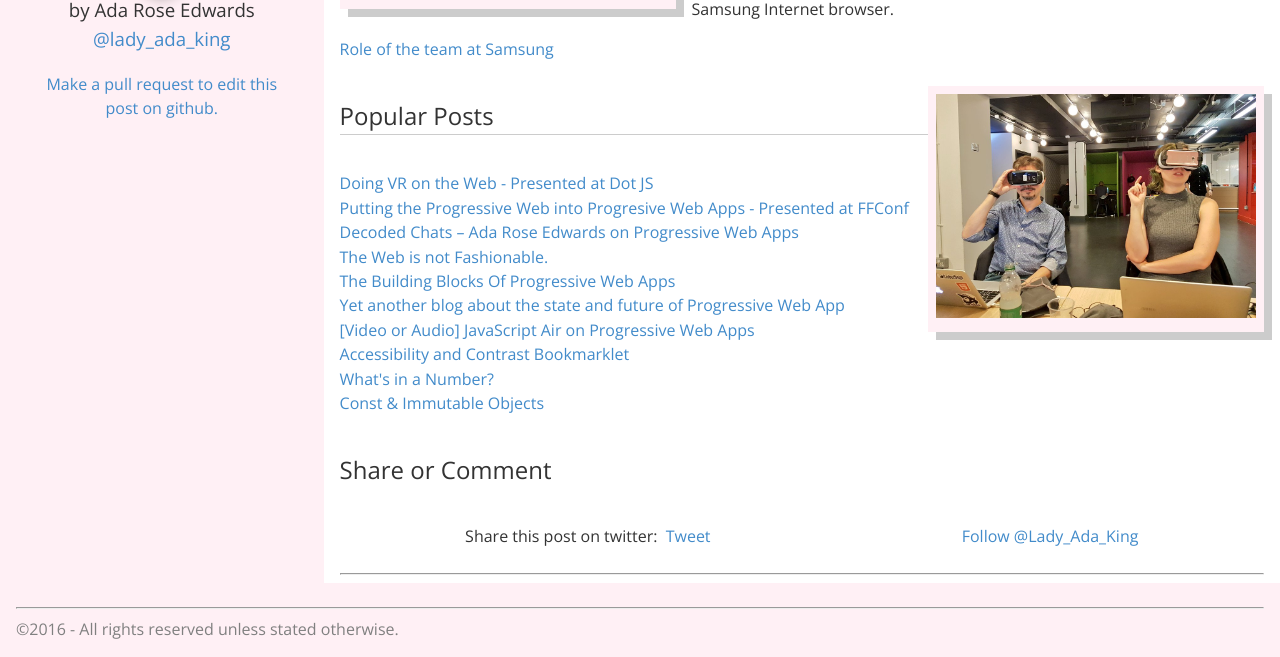
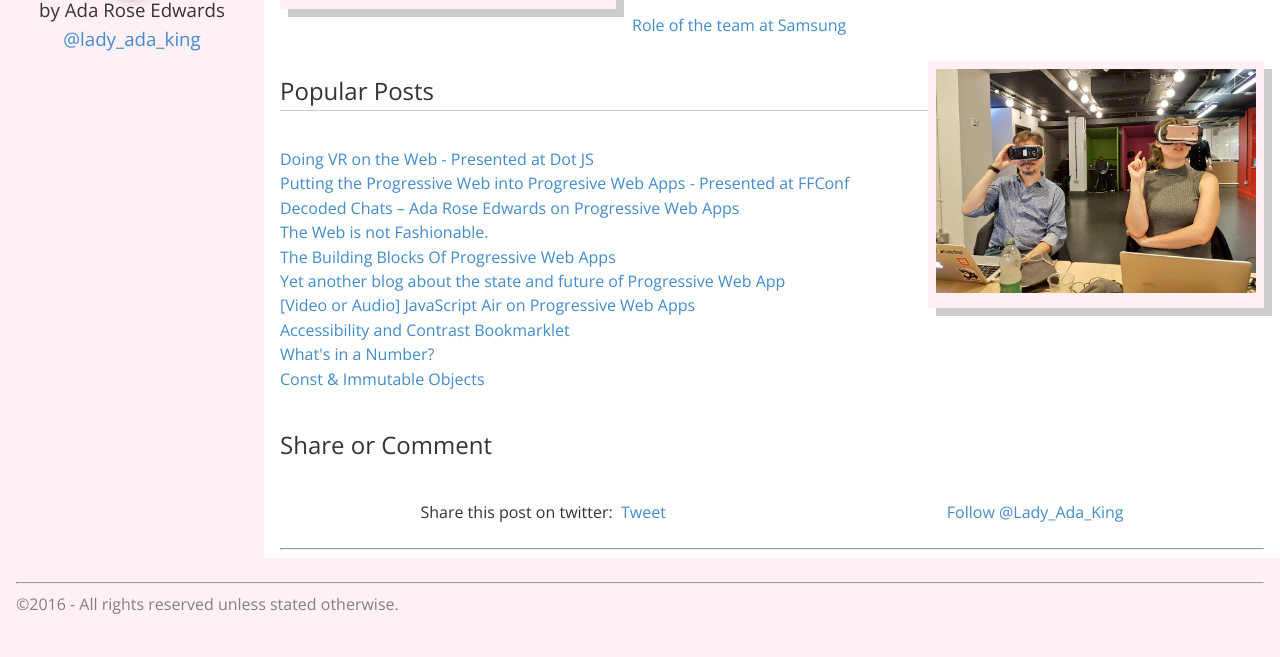
Before and after one commit to AdaRoseCannon/adarosecannon.github.io, a Jekyll site: the page built from about.md, in a window 1280 px wide, cut to the strip 619-1276 px from the top of the page. Built offline with Jekyll 4.4.1, drawn with Linux system fonts in a browser that asks for light colours; comment, search, counter and statistics services are not loaded; after the commit the page ends 1252 px from its top, so only the background shows below that.

Commit message:
Remove edit with github, add guest book

```diff
--- a/_includes/head.html
+++ b/_includes/head.html
@@ -31,4 +31,20 @@
 	<link rel="prefetch" href="/images/pattern.svg">
 	<meta name="theme-color" content="#FFF0F5">
 	<link rel="stylesheet" href="/styles/main.css">
+	{% if page.style %}
+	<link rel="stylesheet" href="{{page.style}}">
+	{% endif %}
+	{% if page.styles %}
+	{% for item in page.styles %}
+	<link rel="stylesheet" href="{{item}}">
+	{% endfor %}
+	{% endif %}
+	{% if page.script %}
+	<script src="{{page.script}}"></script>
+	{% endif %}
+	{% if page.scripts %}
+	{% for item in page.scripts %}
+	<script src="{{ item }}"></script>
+	{% endfor %}
+	{% endif %}
 </head>
--- a/_layouts/special.html
+++ b/_layouts/special.html
@@ -17,7 +17,6 @@
 				{% if page.title %}
 				<h3>by {{ page.author }}<br /><a href="https://twitter.com/{{ site.author.twitter }}" target="_blank">@{{ site.author.twitter }}</a></h3>
 				<time datetime="{{ page.date }}">{{ page.date | date: "%-d %B %Y"}}</time>
-				<p><a href="{{ site.pullreq }}{{ page.path }}">Make a pull request to edit this post on github.</a></p>
 				{% endif %}
 			</div>
 			<div class="content-container">
```
Also changed, not shown: guest-book.html (added, +15 -0 lines).
